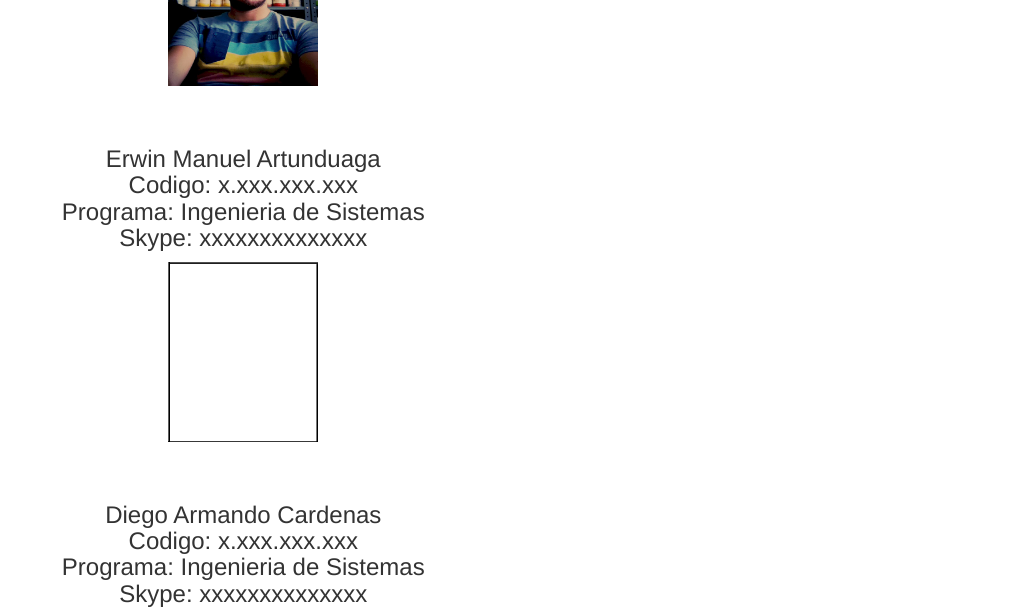
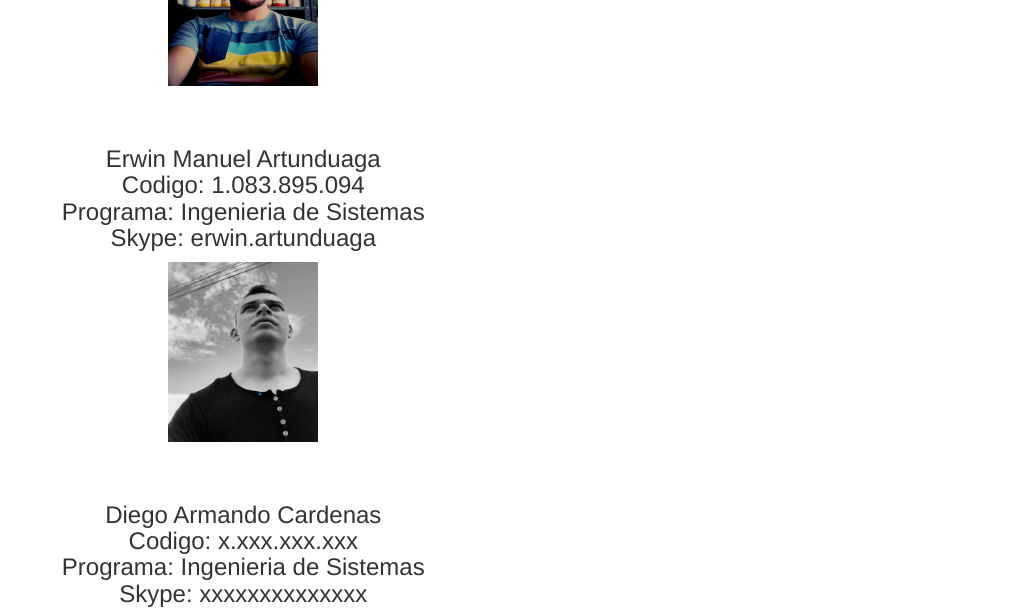
Before and after one commit to jadermauricio31/DisenoWeb, a plain HTML site: page autores.html in a window 1280 px wide. Shown: the part 638-1252 px from the top of the page, without its empty margins (258-1280 px from the left). Drawn offline with Linux system fonts and the light colour scheme.

Commit message:
Actualizacion
Fotos y datos

```diff
--- a/autores.html
+++ b/autores.html
@@ -89,14 +89,14 @@
           <h3> <p align="center">
               Erwin Manuel Artunduaga
          <br>
-         Codigo: x.xxx.xxx.xxx
+         Codigo: 1.083.895.094
          <br>
          Programa: Ingenieria de Sistemas
          <br>
-         Skype: xxxxxxxxxxxxxx
+         Skype: erwin.artunduaga
          <br></h3>
             <center>
-         <img src="img/img_erwin.JPG" width="150" height="180"/>
+         <img src="Img/img-erwin.JPG" width="150" height="180"/>
             </center>
           <br>
          <br>
```
